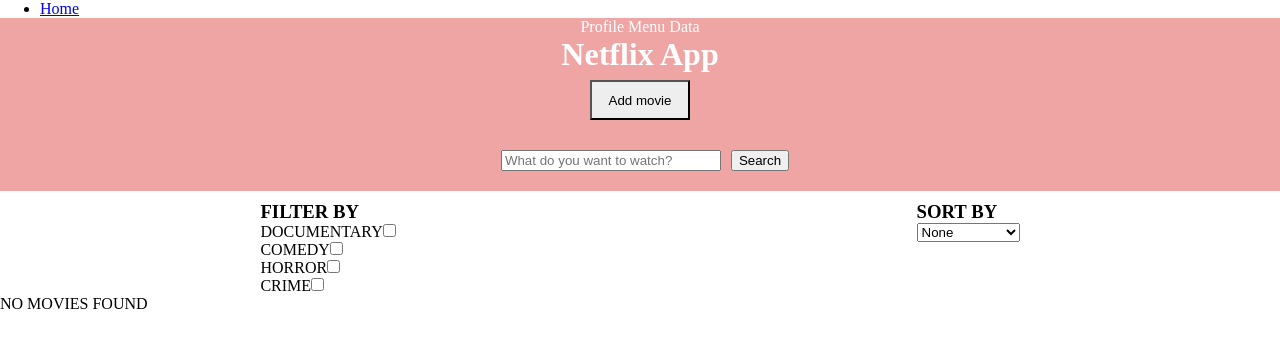
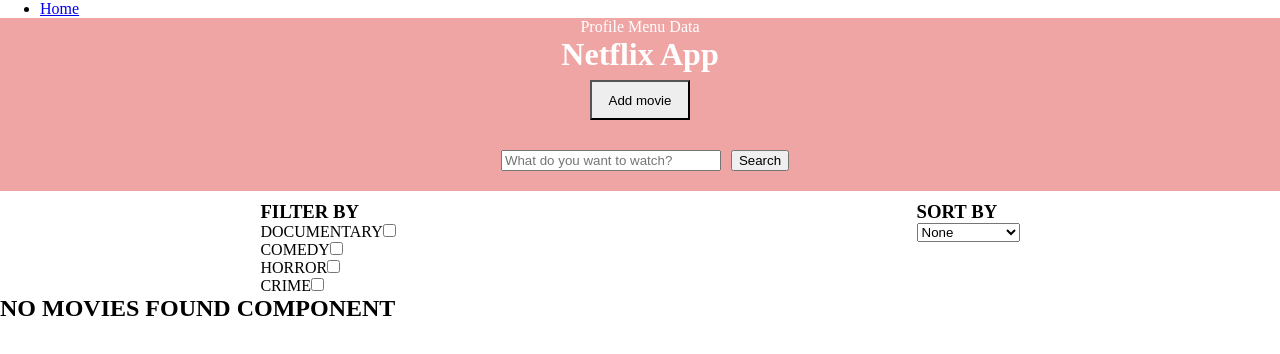
Before and after one commit to philiprzn/react_movies, a React app in the folder movies/: page /search in a window 1280 px wide. Shown: the top 354 px of the page. Built offline with nearby package versions, Linux system fonts and the light colour scheme.

Commit message:
hw8 router film search;

```diff
--- a/movies/src/containers/MoviesList/MoviesListView.js
+++ b/movies/src/containers/MoviesList/MoviesListView.js
@@ -16,12 +16,6 @@
             return filterTypeArray.some(value => value === item);
         });
     }), [movies, filterTypeArray]);
-
-    /*const moviesForRender = useMemo(() => filterTypeArray.length === 0 ? [...searchingMovies] : searchingMovies.filter(movie => {
-        return movie.genre.some(item => {
-            return filterTypeArray.some(value => value === item);
-        });
-    }), [movies, filterTypeArray, searchingValues]);*/
 
     const filteredMovies = useMemo(() => sortingType === 'none' ? moviesForRender : [...moviesForRender.sort(SORTING_HANDLER_FUNCTIONS[sortingType])], [movies, sortingType, filterTypeArray, searchingValues]);
 
@@ -45,7 +39,7 @@
                                 </li>
                             )}
                         </ul>
-                    : <p>NO MOVIES FOUND</p>
+                    : <h2>NO MOVIES FOUND COMPONENT</h2>
                 }
             </div>
         </>
```
